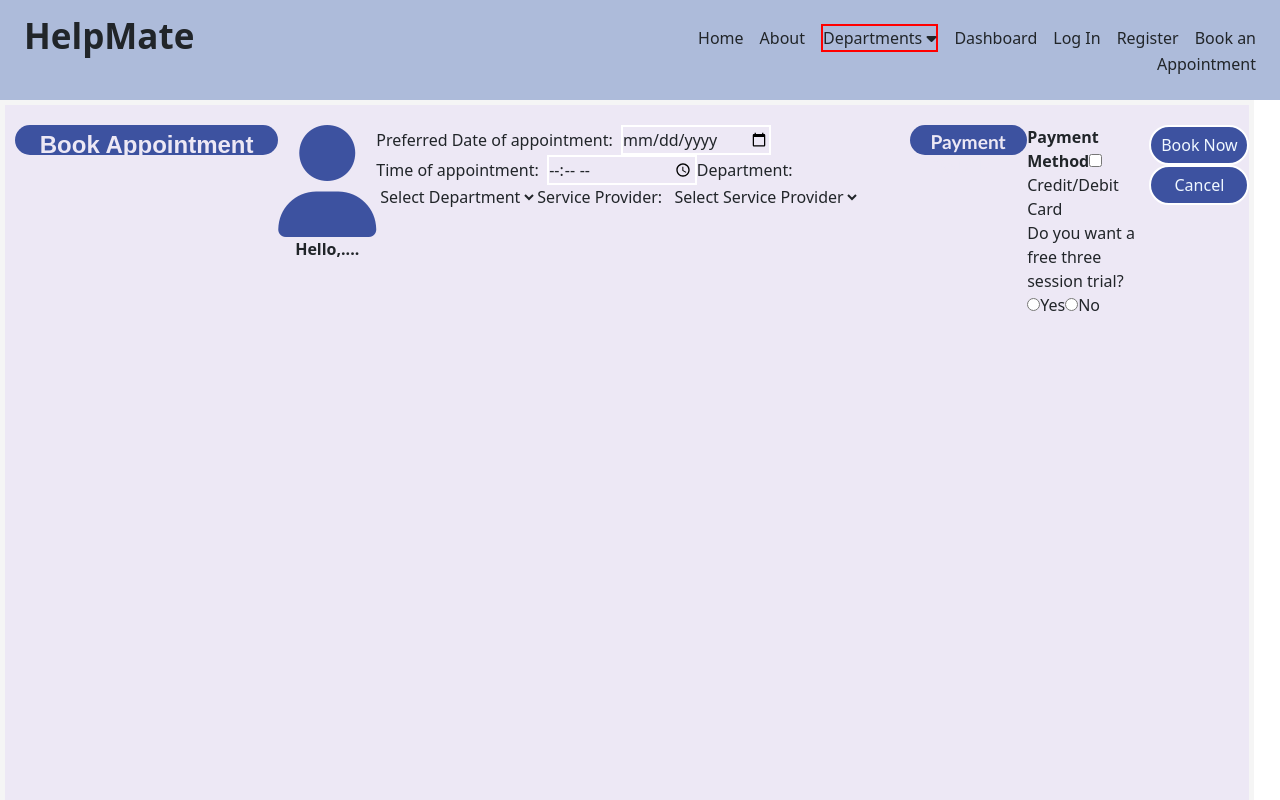
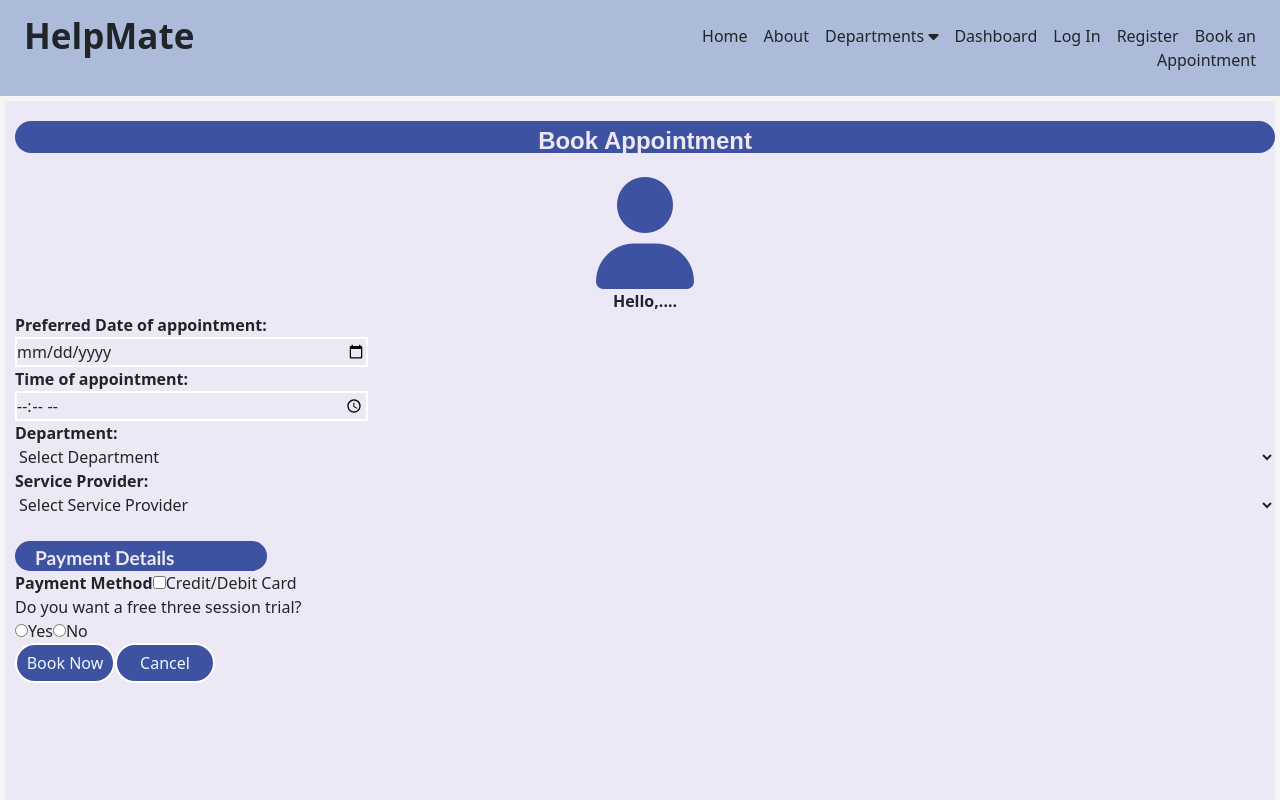
Before and after one commit to AlisuTech/techorigin_helpmate, a React (Create React App) app: page /appointment in a window 1280 px wide. Shown: the top 800 px of the page. Built offline with nearby package versions, Linux system fonts and the light colour scheme.

Commit message:
restructured the appointment page

```diff
--- a/src/components/navigationBar/NavigationBar.jsx
+++ b/src/components/navigationBar/NavigationBar.jsx
@@ -11,9 +11,9 @@ const NavigationBar = () => {
           <ul className='my-auto space-x-4'>
               <Link to="/">Home</Link>
               <Link >About</Link>
-              <div className="dropdown border-red">
-                <button className="dropbtn border-greenx">Departments <i className="fas fa-caret-down"></i></button>
-                <div className="dropdown-content border-yellow">
+              <div className="dropdown">
+                <button className="dropbtn">Departments <i className="fas fa-caret-down"></i></button>
+                <div className="dropdown-content">
                   <Link to="/medical">Medical</Link>
                   <Link to="/education">Education</Link>
                   <Link to="/psychological">Psychological</Link>
--- a/src/pages/appointment/Appointment.css
+++ b/src/pages/appointment/Appointment.css
@@ -4,7 +4,7 @@
     .backgrounddiv {
         background-color: #EDE8F5;
         height: 100vh;
-        width: 98%;
+        width: 100%;
         border: 5px solid whitesmoke;
         padding-left: 10px;
         /* cursor: pointer; */
@@ -12,8 +12,8 @@
 
     .bookappointment {
         background-color: #3D52A0;
-        width: 50%;
-        height: 30px;
+        /* width: 50%; */
+        /* height: 30px; */
         border-radius: 30px;
         border-color: white;
         text-align: center;
@@ -23,8 +23,9 @@
         display: flex;
     }
     .bookappointment2{
-        display: flex;
-        justify-content: center;
+        /* display: flex;
+        flex-direction: column;
+        justify-content: center; */
         margin-top: 20px;
     }
 
--- a/src/pages/appointment/Appointment.js
+++ b/src/pages/appointment/Appointment.js
@@ -50,20 +50,20 @@ const Appointment = () => {
   return (
     <>
       <div className="backgrounddiv">
-        <div class="bookappointment2">
+        <div class="bookappointment2 flex flex-column">
           <div class="bookappointment fonts">Book Appointment</div><br></br>
           <div class="userdiv"><i class="fas fa-user fa-7x icon icons"></i><br></br>
             <b>Hello,....</b>
           </div>
 
-          <div>
-            <label for="date">Preferred Date of appointment: &nbsp;</label>
+          <div className='flex flex-column'>
+            <label className=' font-bold' for="date">Preferred Date of appointment: &nbsp;</label>
             <input className='inputdesign' type="date" id="date" name="date" required {...register("date")}/>
 
-            <label for="time">Time of appointment: &nbsp;</label>
+            <label className=' font-bold' for="time">Time of appointment: &nbsp;</label>
             <input className='inputdesign' type="time" id="time" name="time" required {...register("time")}/>
 
-            <label for="department">Department:</label>
+            <label className=' font-bold' for="department">Department:</label>
             <select id="department" {...register("department")}>
                 <option value="">Select Department</option>
                 {departments.map((department, index) => (
@@ -74,7 +74,7 @@ const Appointment = () => {
 
             </select>
 
-            <label for="service_provider">Service Provider: &nbsp;</label>
+            <label className=' font-bold' for="service_provider">Service Provider: &nbsp;</label>
             <select id="service_provider" {...register("serviceProvider")}>
                 <option value="">Select Service Provider</option>
                 {filteredServiceProviders.map((serviceProvider, index) => (
```
